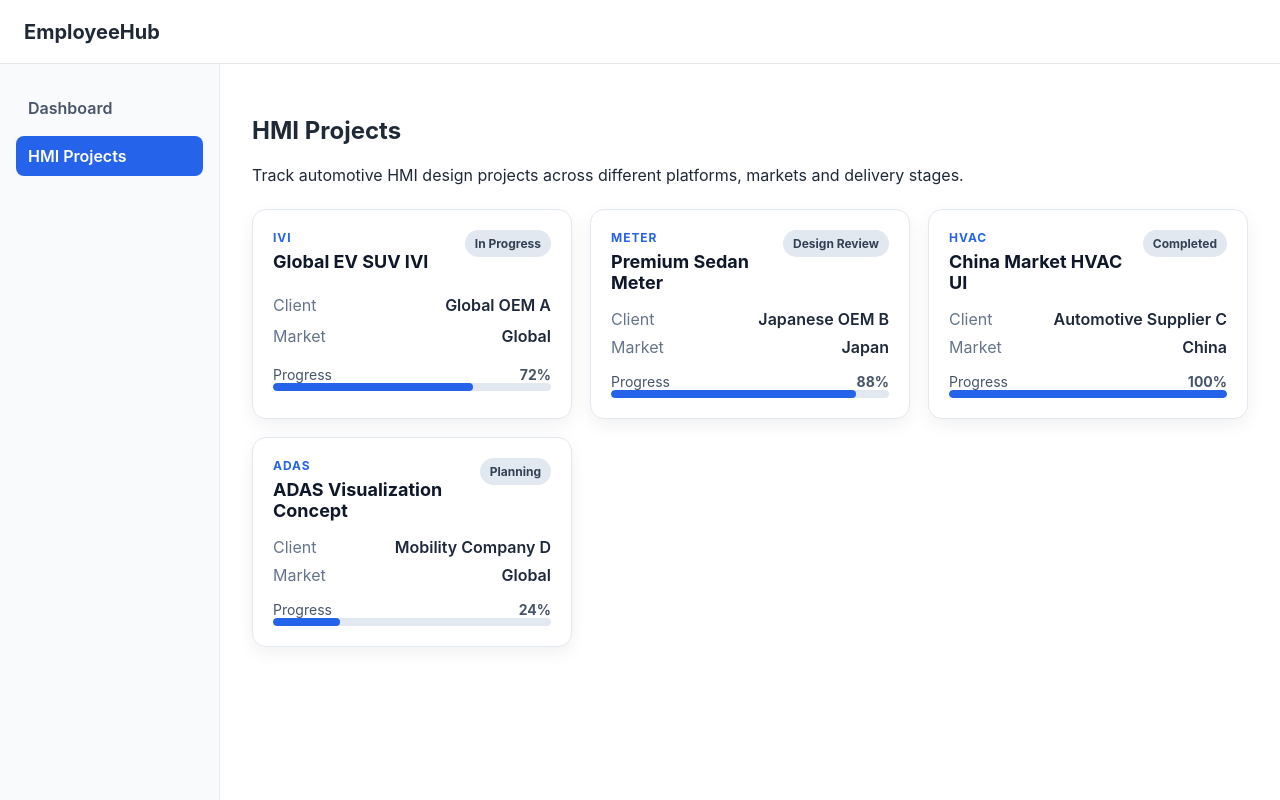
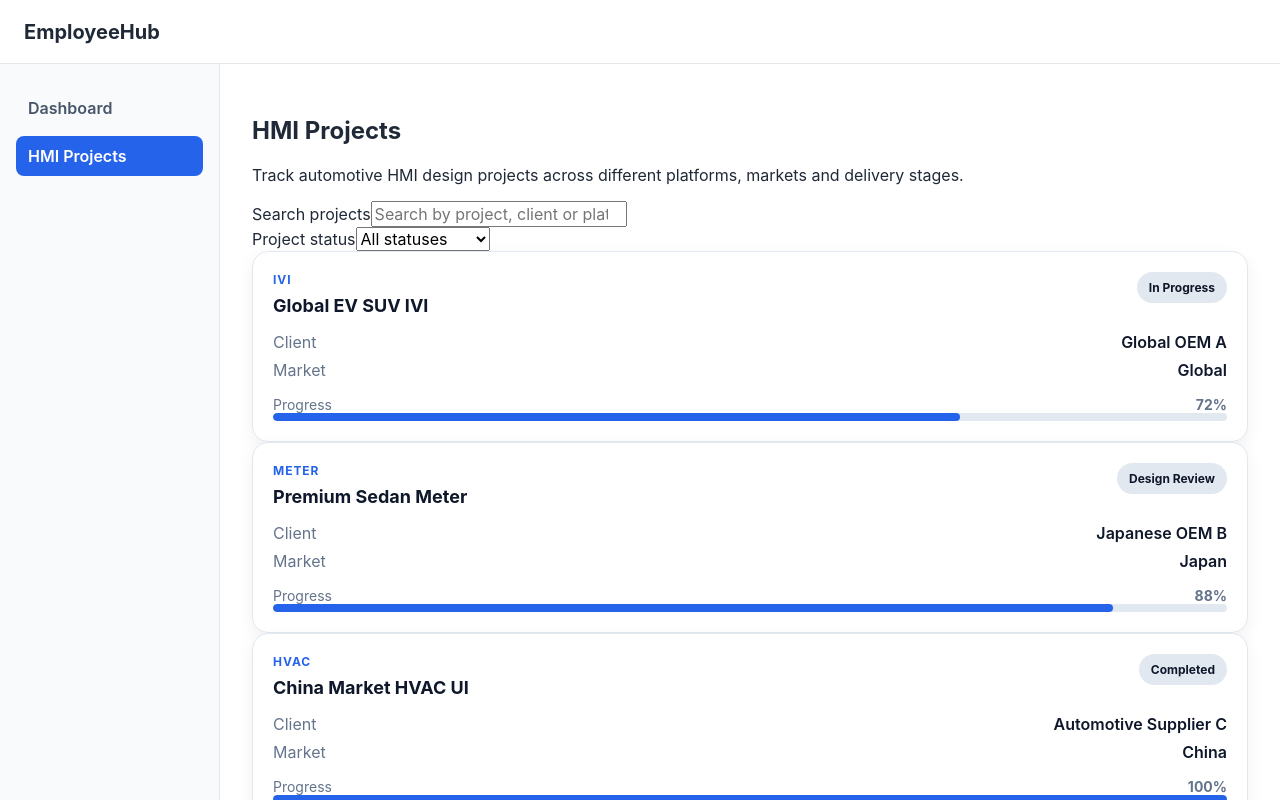
Before and after one commit to jyoyu0615jp/nexus-hmi, a React (Vite) app: page /projects in a window 1280 px wide. Shown: the top 800 px of the page. Built offline with nearby package versions, Linux system fonts and the light colour scheme.

Commit message:
refactor: use design tokens in project card

```diff
--- a/src/features/projects/components/ProjectList.tsx
+++ b/src/features/projects/components/ProjectList.tsx
@@ -1,11 +1,33 @@
-import { projects } from '../data/projects'
+import type { HmiProject } from '../types/project'
+
 import ProjectCard from './ProjectCard'
 
 import './project-list.css'
 
-function ProjectList() {
+interface ProjectListProps {
+  projects: HmiProject[]
+}
+
+function ProjectList({ projects }: ProjectListProps) {
+  if (projects.length === 0) {
+    return (
+      <section
+        className="project-list-empty"
+        aria-live="polite"
+      >
+        <h2>No projects found</h2>
+        <p>
+          Try changing the search keyword or project status.
+        </p>
+      </section>
+    )
+  }
+
   return (
-    <section className="project-list" aria-label="HMI project list">
+    <section
+      className="project-list"
+      aria-label="HMI project list"
+    >
       {projects.map((project) => (
         <ProjectCard
           key={project.id}
--- a/src/features/projects/components/project-card.css
+++ b/src/features/projects/components/project-card.css
@@ -1,23 +1,23 @@
 .project-card {
   display: grid;
-  gap: 16px;
-  padding: 20px;
-  border: 1px solid #e2e8f0;
-  border-radius: 14px;
-  background-color: #ffffff;
-  box-shadow: 0 6px 18px rgb(15 23 42 / 6%);
+  gap: var(--space-4);
+  padding: var(--space-5);
+  border: 1px solid var(--color-border);
+  border-radius: var(--radius-lg);
+  background-color: var(--color-surface);
+  box-shadow: var(--shadow-md);
 }
 
 .project-card__header {
   display: flex;
-  gap: 16px;
+  gap: var(--space-4);
   align-items: flex-start;
   justify-content: space-between;
 }
 
 .project-card__platform {
-  margin: 0 0 6px;
-  color: #2563eb;
+  margin: 0 0 var(--space-2);
+  color: var(--color-primary);
   font-size: 12px;
   font-weight: 700;
   letter-spacing: 0.08em;
@@ -26,39 +26,39 @@
 
 .project-card__name {
   margin: 0;
-  color: #0f172a;
+  color: var(--color-text-primary);
   font-size: 18px;
 }
 
 .project-card__status {
   flex-shrink: 0;
-  padding: 6px 10px;
+  padding: var(--space-2) var(--space-3);
   border-radius: 999px;
-  color: #334155;
+  color: var(--color-text-primary);
   font-size: 12px;
   font-weight: 700;
-  background-color: #e2e8f0;
+  background-color: var(--color-border);
 }
 
 .project-card__details {
   display: grid;
-  gap: 8px;
+  gap: var(--space-2);
   margin: 0;
 }
 
 .project-card__detail {
   display: flex;
   justify-content: space-between;
-  gap: 16px;
+  gap: var(--space-4);
 }
 
 .project-card__detail dt {
-  color: #64748b;
+  color: var(--color-text-secondary);
 }
 
 .project-card__detail dd {
   margin: 0;
-  color: #1e293b;
+  color: var(--color-text-primary);
   font-weight: 600;
   text-align: right;
 }
@@ -66,19 +66,19 @@
 .project-card__progress-header {
   display: flex;
   justify-content: space-between;
-  color: #475569;
+  color: var(--color-text-secondary);
   font-size: 14px;
 }
 
 .project-card__progress-track {
-  height: 8px;
+  height: var(--space-2);
   overflow: hidden;
   border-radius: 999px;
-  background-color: #e2e8f0;
+  background-color: var(--color-border);
 }
 
 .project-card__progress-value {
   height: 100%;
   border-radius: inherit;
-  background-color: #2563eb;
+  background-color: var(--color-primary);
 }
--- a/src/features/projects/components/project-list.css
+++ b/src/features/projects/components/project-list.css
@@ -1,6 +1,19 @@
-.project-list {
-  display: grid;
-  grid-template-columns: repeat(auto-fit, minmax(300px, 1fr));
-  gap: 18px;
+.project-list-empty {
   margin-top: 24px;
+  padding: 40px 24px;
+  border: 1px dashed #cbd5e1;
+  border-radius: 14px;
+  text-align: center;
+  background-color: #f8fafc;
 }
+
+.project-list-empty h2 {
+  margin: 0 0 8px;
+  color: #0f172a;
+  font-size: 18px;
+}
+
+.project-list-empty p {
+  margin: 0;
+  color: #64748b;
+}
--- a/src/main.tsx
+++ b/src/main.tsx
@@ -2,7 +2,9 @@ import { StrictMode } from 'react'
 import { createRoot } from 'react-dom/client'
 
 import App from './app/App'
+import './styles/variables.css'
 import './index.css'
+
 
 const rootElement = document.getElementById('root')
 
--- a/src/pages/ProjectsPage.tsx
+++ b/src/pages/ProjectsPage.tsx
@@ -1,15 +1,104 @@
+import { useState } from 'react'
+
 import ProjectList from '../features/projects/components/ProjectList'
+import { projects } from '../features/projects/data/projects'
+import type { ProjectStatus } from '../features/projects/types/project'
+
+type StatusFilter = 'All' | ProjectStatus
 
 function ProjectsPage() {
+  const [searchTerm, setSearchTerm] = useState('')
+  const [statusFilter, setStatusFilter] =
+    useState<StatusFilter>('All')
+
+  const filteredProjects = projects.filter((project) => {
+    const keyword = searchTerm.toLowerCase()
+
+    const matchesSearch =
+      project.name.toLowerCase().includes(keyword) ||
+      project.client.toLowerCase().includes(keyword) ||
+      project.platform.toLowerCase().includes(keyword)
+
+    const matchesStatus =
+      statusFilter === 'All' ||
+      project.status === statusFilter
+
+    return matchesSearch && matchesStatus
+  })
+
+  const hasActiveFilters =
+    searchTerm !== '' || statusFilter !== 'All'
+
+  function clearFilters() {
+    setSearchTerm('')
+    setStatusFilter('All')
+  }
+
   return (
     <section>
       <h1>HMI Projects</h1>
+
       <p>
         Track automotive HMI design projects across different platforms,
         markets and delivery stages.
       </p>
 
-      <ProjectList />
+      <div>
+        <div>
+          <label htmlFor="project-search">
+            Search projects
+          </label>
+
+          <input
+            id="project-search"
+            type="search"
+            placeholder="Search by project, client or platform"
+            value={searchTerm}
+            onChange={(event) =>
+              setSearchTerm(event.target.value)
+            }
+          />
+        </div>
+
+        <div>
+          <label htmlFor="status-filter">
+            Project status
+          </label>
+
+          <select
+            id="status-filter"
+            value={statusFilter}
+            onChange={(event) =>
+              setStatusFilter(
+                event.target.value as StatusFilter,
+              )
+            }
+          >
+            <option value="All">All statuses</option>
+            <option value="Planning">Planning</option>
+            <option value="In Progress">
+              In Progress
+            </option>
+            <option value="Design Review">
+              Design Review
+            </option>
+            <option value="Completed">
+              Completed
+            </option>
+          </select>
+        </div>
+
+        {hasActiveFilters && (
+          <button
+            type="button"
+            onClick={clearFilters}
+          >
+            Clear filters
+          </button>
+        )}
+      </div>
+
+      <ProjectList projects={filteredProjects} />
     </section>
   )
 }
--- /dev/null
+++ b/src/styles/variables.css
@@ -0,0 +1,55 @@
+:root {
+
+  /* ===== Colors ===== */
+
+  --color-primary: #2563eb;
+
+  --color-background: #f8fafc;
+
+  --color-surface: #ffffff;
+
+  --color-border: #e2e8f0;
+
+  --color-text-primary: #0f172a;
+
+  --color-text-secondary: #64748b;
+
+
+
+  /* ===== Spacing ===== */
+
+  --space-1: 4px;
+
+  --space-2: 8px;
+
+  --space-3: 12px;
+
+  --space-4: 16px;
+
+  --space-5: 20px;
+
+  --space-6: 24px;
+
+  --space-8: 32px;
+
+
+
+  /* ===== Radius ===== */
+
+  --radius-sm: 8px;
+
+  --radius-md: 12px;
+
+  --radius-lg: 16px;
+
+
+
+  /* ===== Shadow ===== */
+
+  --shadow-sm:
+    0 4px 12px rgb(15 23 42 / 5%);
+
+  --shadow-md:
+    0 6px 18px rgb(15 23 42 / 6%);
+
+}
```
